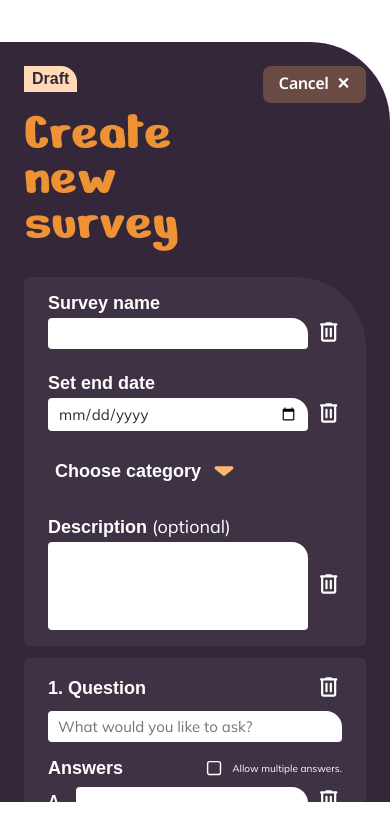
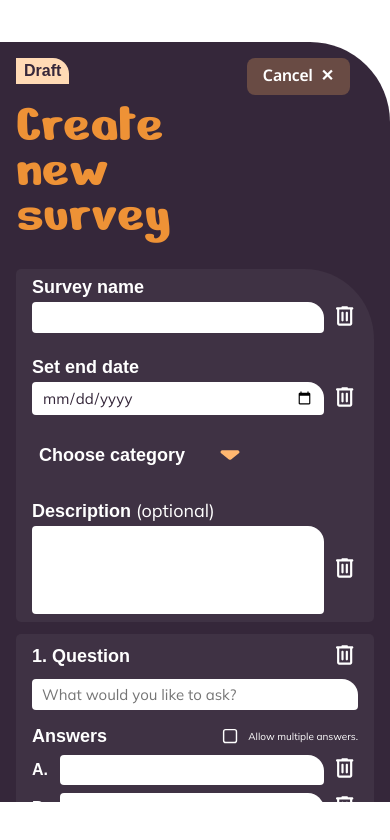
Before and after one commit to karinaklages/poll-app, an Angular app in the folder poll-app/: page / in a window 390 px wide. Both pictures are taken after a click on the button "New survey". Shown: the part 449-1289 px from the top of the page. Built offline with nearby package versions, Linux system fonts and the light colour scheme; a web font is replaced by a local one.

Commit message:
feat: button placement in mobile version updated

```diff
--- a/poll-app/src/app/layout/survey-new/survey-new.component.mobile.scss
+++ b/poll-app/src/app/layout/survey-new/survey-new.component.mobile.scss
@@ -109,15 +109,19 @@
 
 @media (max-width: 430px) {
     .dialog {
-        padding: var(--space-lg) !important;
+        padding: var(--space-md) !important;
+    }
+
+    .dialog-cancel {
+        margin-right: 24px !important;
     }
 
     .dialog-form {
-        padding: var(--space-md) var(--space-lg) !important;
+        padding: var(--space-sm) var(--space-md) !important;
     }
 
     .questions {
-        padding: var(--space-md) var(--space-lg) !important;
+        padding: var(--space-sm) var(--space-md) !important;
     }
 
     .question-input,
```
